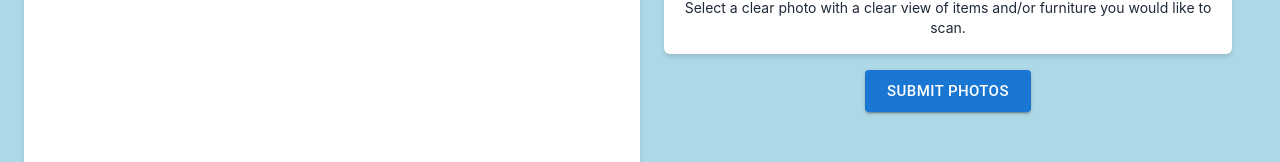
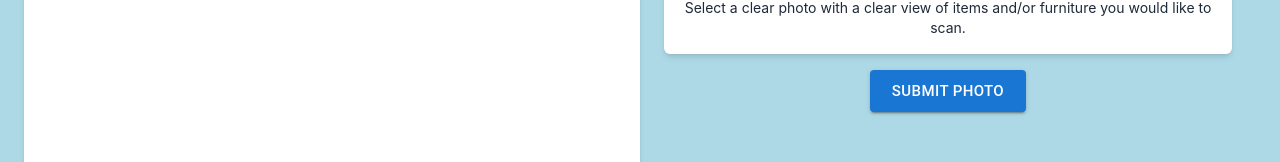
Before and after one commit to jeffersonnle/image_to_insurance, a React (Vite) app in the folder frontend/: page /photos in a window 1280 px wide. Shown: the part 437-599 px from the top of the page. Built offline with nearby package versions, Linux system fonts and the light colour scheme; the HTML template or start-up script is replaced by a standard one.

Commit message:
updates to photos

```diff
--- a/frontend/src/components/Photos.jsx
+++ b/frontend/src/components/Photos.jsx
@@ -54,6 +54,7 @@ export default function Photos() {
         </div>
 
         {/* Main Content */}
+
         <div className="flex w-full h-full p-6">
           {/* Scrollable Photo Grid on the Left using ImageList */}
           <div className="w-1/2 h-full overflow-y-auto p-4 bg-white rounded-lg shadow-md">
@@ -68,6 +69,7 @@ export default function Photos() {
             <Button variant="contained" color="primary" onClick={triggerFileInput} className="mb-4">
               Upload Image
             </Button>
+            <div className="text-center py-4 text-2xl font-bold text-gray-800">Photo Gallery</div>
             <ImageList cols={3} gap={8} sx={{ width: "100%", height: "auto" }}>
               {uploadedImages.map((img, index) => (
                 <ImageListItem key={img} className="relative">
@@ -88,7 +90,7 @@ export default function Photos() {
               ))}
             </ImageList>
             {/* Photo Gallery Header Moved to Bottom */}
-            <div className="text-center py-4 text-2xl font-bold text-gray-800">Photo Gallery</div>
+
           </div>
 
           {/* Right Section with Instructions and Submit Button */}
@@ -101,7 +103,7 @@ export default function Photos() {
               <p className="text-sm">Select a clear photo with a clear view of items and/or furniture you would like to scan.</p>
             </div>
             <Button variant="contained" color="primary" size="large" className="mt-4">
-              Submit Photos
+              Submit Photo
             </Button>
           </div>
         </div>
```
